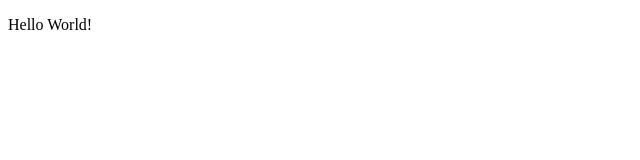
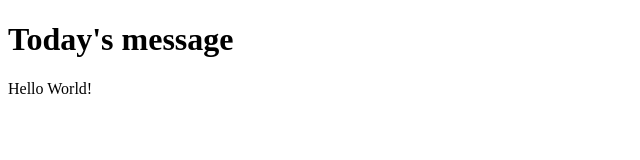
Before and after one commit to cnb535/quick-demo-app, a plain HTML site: page index.html in a window 1280 px wide. Shown: the whole page, without its empty margins (0-640 px from the left). Drawn offline with Linux system fonts and the light colour scheme.

Commit message:
Change the index file

```diff
--- a/index.html
+++ b/index.html
@@ -4,6 +4,7 @@
 	<title>Hello World</title>
 </head>
 <body>
+	<h1>Today's message</h1>
 	<p>Hello World!</p>
 
 </body>
```
